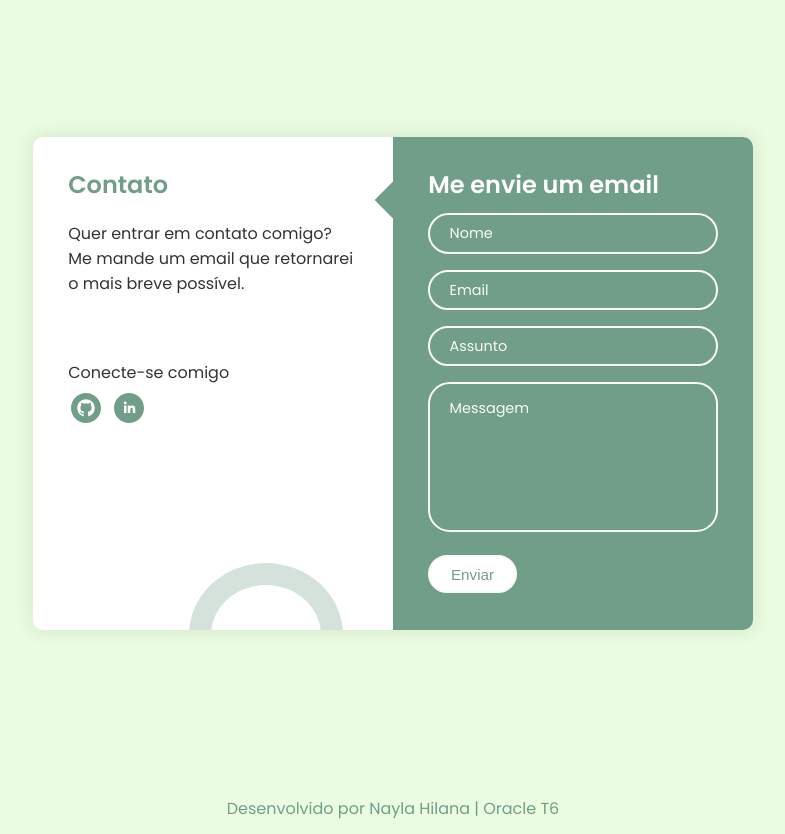
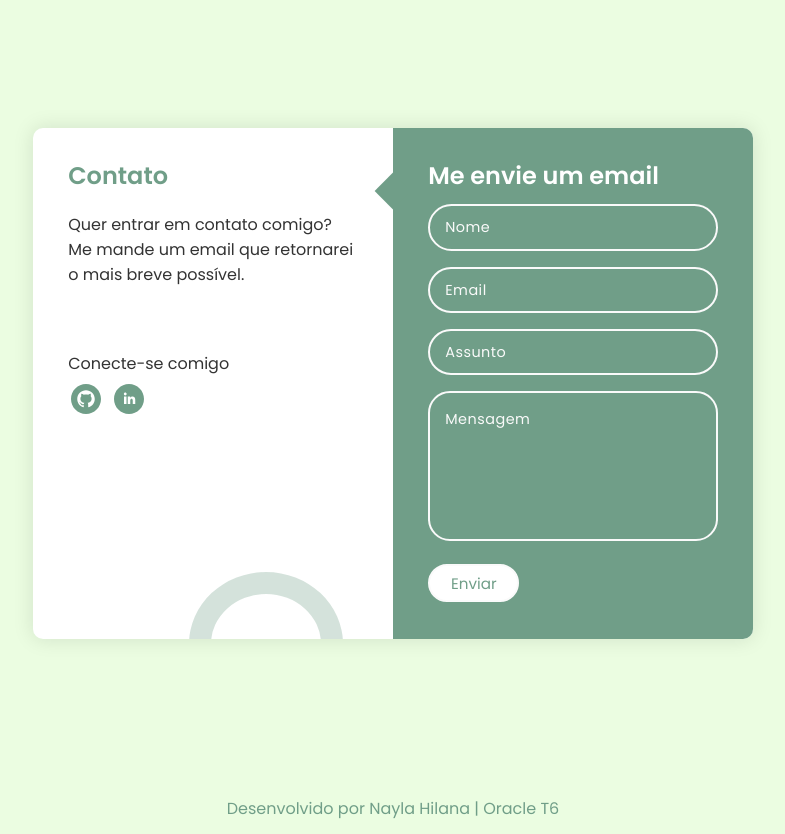
Before and after one commit to hilanasilv/challenge-portfolio-oracle, a plain HTML site: page index.html in a window 1280 px wide. Shown: the part 2020-2854 px from the top of the page, without its empty margins (247-1032 px from the left). Drawn offline with nearby package versions, Linux system fonts and the light colour scheme.

```diff
--- a/index.html
+++ b/index.html
@@ -4,7 +4,7 @@
 <head>
     <meta charset="UTF-8">
     <meta name="viewport" content="width=device-width, initial-scale=1.0">
-    <link rel="shortcut icon" href="/icones/laptop-solid.svg" type="icon">
+    <link rel="shortcut icon" href="/assets/icones/laptop-code-solid.svg" type="icon">
     <link rel="stylesheet" href="style.css">
     <link href="https://cdn.jsdelivr.net/npm/remixicon@3.2.0/fonts/remixicon.css" rel="stylesheet" />
     <link rel="stylesheet" href="https://cdnjs.cloudflare.com/ajax/libs/font-awesome/6.0.0-beta3/css/all.min.css">
@@ -39,10 +39,11 @@
             <h1 class="apresentacao__textos__titulo"><strong class="destaque__bio">Olá, meu nome é</strong> Nayla Hilana
                 <strong class="destaque__bio"></strong>
             </h1>
-            <p class="apresentacao__textos__paragrafo">Sou uma cientista social migrando para a área de tecnologia, construo páginas web e estou participando do projeto Oracle ONE na Alura.</p>
+            <p class="apresentacao__textos__paragrafo">Sou uma cientista social migrando para a área de tecnologia,
+                construo páginas web e estou participando do projeto Oracle ONE na Alura.</p>
             <ul class="apresentacao__links">
-                <li><a href="https://github.com/hilanasilv" target="_blank"><img class="setinha" src="/assets/icones/iconmonstr-github-4.svg"
-                            alt="ícone de seta"></a></li>
+                <li><a href="https://github.com/hilanasilv" target="_blank"><img class="setinha"
+                            src="/assets/icones/iconmonstr-github-4.svg" alt="ícone de seta"></a></li>
                 <li><a href="https://www.linkedin.com/in/nayla-hilana-dev" target="_blank"><img class="setinha"
                             src="/assets/icones/iconmonstr-linkedin-4.svg" alt="ícone de seta"></a></li>
             </ul>
@@ -55,7 +56,11 @@
     <section id="sobre" class="bio">
         <div class="bio__text">
             <h3>Sobre</h3>
-            <p>Estudo programação desde 2022 e tenho experiência no desenvolvimento de projetos pessoais e de estudo, com conhecimento em HTLM, CSS, JavaScript e React. Iniciei os estudos em Front-end com o desenvolvimento de uma página web em HTML e CSS, e a partir daí fui explorando um pouco mais do universo de programação. Já realizei alguns cursos em Back-end e atualmente estou me dedicando ao desenvolvimento Full Stack e estudando UI/UX Design.</p>
+            <p>Estudo programação desde 2022 e tenho experiência no desenvolvimento de projetos pessoais e de estudo,
+                com conhecimento em HTLM, CSS, JavaScript e React. Iniciei os estudos em Front-end com o desenvolvimento
+                de uma página web em HTML e CSS, e a partir daí fui explorando um pouco mais do universo de programação.
+                Já realizei alguns cursos em Back-end e atualmente estou me dedicando ao desenvolvimento Full Stack e
+                estudando UI/UX Design.</p>
         </div>
     </section>
 
@@ -167,8 +172,10 @@
                         <h6>HTML & CSS</h6>
                     </div>
                     <div class="row-right">
-                        <a href="https://portfolio-azoq-a95ebb9i6-hilanasilvs-projects.vercel.app/" target="_blank"><i class="fa-solid fa-globe" style="color: #709e88;"></i></a>
-                        <a href="https://github.com/hilanasilv/portfolio" target="_blank"><i class="fa-brands fa-github" style="color: #709e88;"></i></a>
+                        <a href="https://portfolio-azoq-a95ebb9i6-hilanasilvs-projects.vercel.app/" target="_blank"><i
+                                class="fa-solid fa-globe" style="color: #709e88;"></i></a>
+                        <a href="https://github.com/hilanasilv/portfolio" target="_blank"><i class="fa-brands fa-github"
+                                style="color: #709e88;"></i></a>
                     </div>
                 </div>
             </div>
@@ -184,8 +191,10 @@
                         <h6 class="deco">HTML, CSS & JavaScript</h6>
                     </div>
                     <div class="row-right">
-                        <a href="https://challenge-decodificador-mocha.vercel.app/" target="_blank"><i class="fa-solid fa-globe" style="color: #709e88"></i></a>
-                        <a href="https://github.com/hilanasilv/challenge-decodificador" target="_blank"><i class="fa-brands fa-github" style="color: #709e88;"></i></a>
+                        <a href="https://challenge-decodificador-mocha.vercel.app/" target="_blank"><i
+                                class="fa-solid fa-globe" style="color: #709e88"></i></a>
+                        <a href="https://github.com/hilanasilv/challenge-decodificador" target="_blank"><i
+                                class="fa-brands fa-github" style="color: #709e88;"></i></a>
                     </div>
                 </div>
             </div>
@@ -201,8 +210,10 @@
                         <h6>JavaScript</h6>
                     </div>
                     <div class="row-right">
-                        <a href="https://fokus-alura-one.netlify.app/" target="_blank"><i class="fa-solid fa-globe" style="color: #709e88;"></i></a>
-                        <a href="https://github.com/hilanasilv/fokus-alura" target="_blank"><i class="fa-brands fa-github" style="color: #709e88;"></i></a>
+                        <a href="https://fokus-alura-one.netlify.app/" target="_blank"><i class="fa-solid fa-globe"
+                                style="color: #709e88;"></i></a>
+                        <a href="https://github.com/hilanasilv/fokus-alura" target="_blank"><i
+                                class="fa-brands fa-github" style="color: #709e88;"></i></a>
                     </div>
                 </div>
             </div>
@@ -241,29 +252,24 @@
 
                 <div class="contact-form">
 
-                    <form action="index.html" autocomplete="off">
+                    <form action="https://api.staticforms.xyz/submit" method="post">
                         <h3 class="title">Me envie um email</h3>
                         <div class="input-container">
-                            <input type="text" name="name" class="input" />
-                            <label for="">Nome</label>
-                            <span>Username</span>
+                            <input type="text" name="nome" class="input" placeholder="Nome" autocomplete="off" />
                         </div>
                         <div class="input-container">
-                            <input type="email" name="email" class="input" />
-                            <label for="">Email</label>
-                            <span>Email</span>
+                            <input type="email" name="email" class="input" placeholder="Email" autocomplete="off" />
                         </div>
                         <div class="input-container">
-                            <input type="text" name="subject" class="input" />
-                            <label for="">Assunto</label>
-                            <span>Assunto</span>
+                            <input type="text" name="subject" class="input" placeholder="Assunto" autocomplete="off" />
                         </div>
                         <div class="input-container textarea">
-                            <textarea name="message" class="input"></textarea>
-                            <label for="">Messagem</label>
-                            <span>Messagem</span>
+                            <textarea type="text" name="Email" class="input" placeholder="Mensagem"></textarea>
                         </div>
                         <input type="submit" value="Enviar" class="btn" />
+                        <input type="hidden" name="accessKey" value="890a6c9b-1cba-4d5c-b136-eb8cc5fe3a58">
+                        <input type="hidden" name="redirectTo" value="http://127.0.0.1:5500/index.html">
+
                     </form>
                 </div>
             </div>
@@ -274,7 +280,6 @@
     <footer class="rodape">
         <p>Desenvolvido por Nayla Hilana | Oracle T6</p>
     </footer>
-
 </body>
 
 </html>
--- a/style.css
+++ b/style.css
@@ -425,6 +425,7 @@
   color: #fff;
   font-weight: 500;
   font-size: 0.95rem;
+  font-family: 'Poppins';
   letter-spacing: 0.5px;
   border-radius: 25px;
   transition: 0.3s;
@@ -438,23 +439,24 @@
   overflow-y: auto;
 }
 
-.input-container label {
+.input-container ::placeholder {
   position: absolute;
   top: 50%;
   left: 15px;
   transform: translateY(-50%);
-  padding: 0 0.4rem;
   color: #fafafa;
   font-size: 0.9rem;
   font-weight: 400;
+  font-family: 'Poppins', sans-serif;
   pointer-events: none;
   z-index: 1000;
   transition: 0.5s;
 }
 
-.input-container.textarea label {
+.input-container.textarea ::placeholder {
   top: 1rem;
   transform: translateY(0);
+  font-family: 'Poppins', sans-serif;
 }
 
 .btn {
@@ -462,6 +464,7 @@
   background-color: #fff;
   border: 2px solid #fafafa;
   font-size: 0.95rem;
+  font-family: 'Poppins', sans-serif;
   color: #709e88;
   line-height: 1;
   border-radius: 25px;
```
